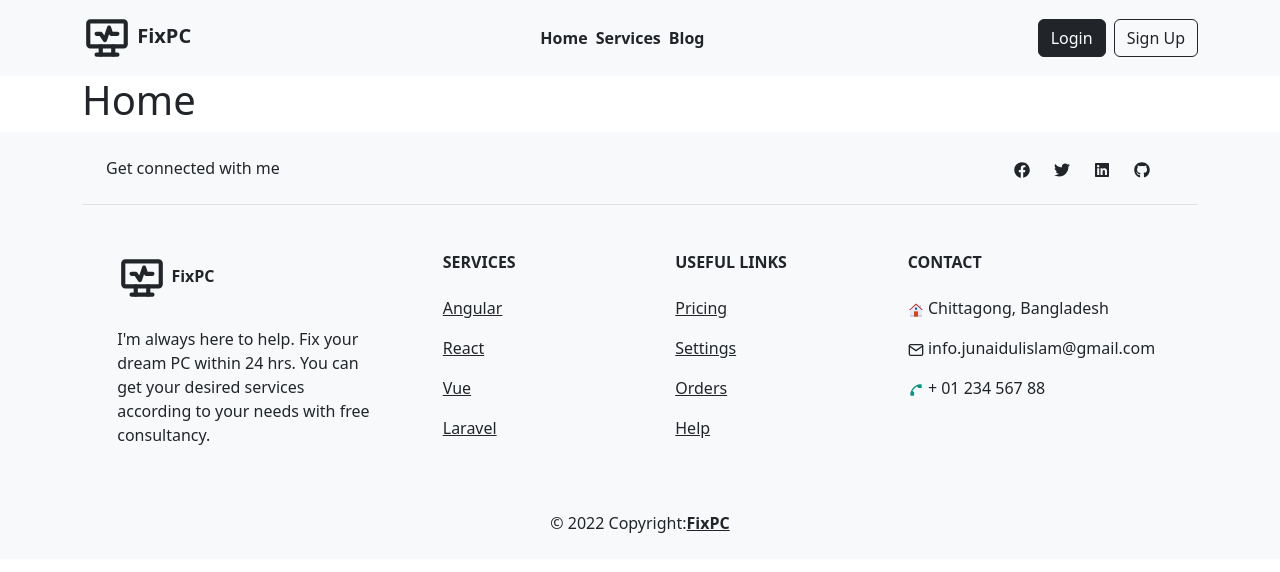
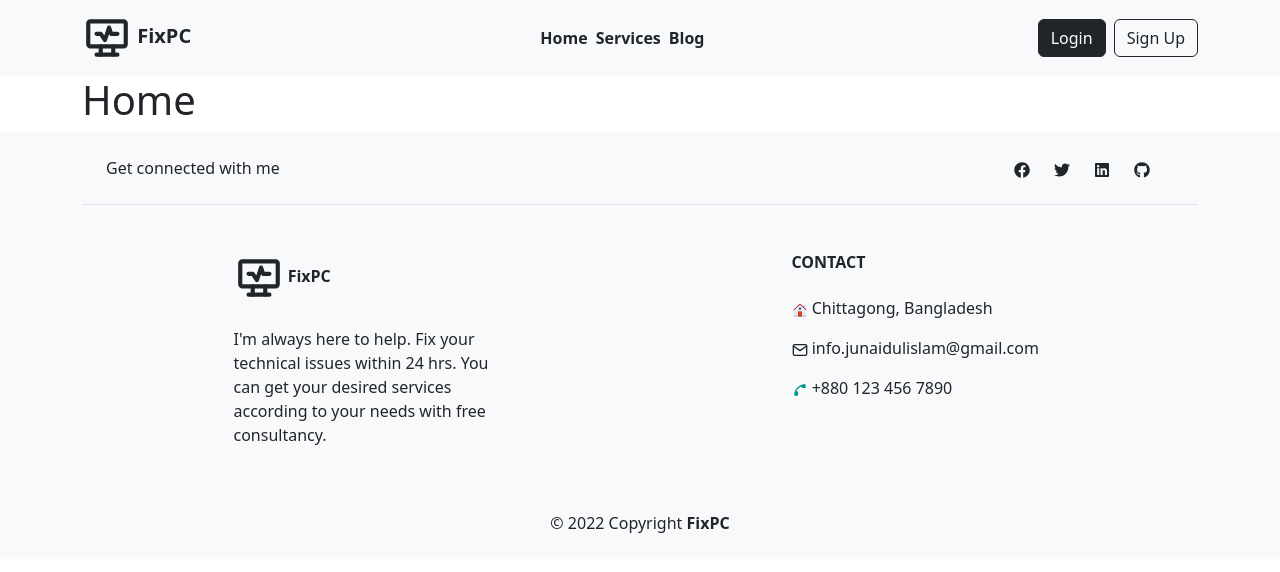
Before and after one commit to junaaid96/fix-pc-client, a React (Create React App) app: page / in a window 1280 px wide. Shown: the top 572 px of the page. Built offline with nearby package versions, Linux system fonts and the light colour scheme.

Commit message:
footer updated

```diff
--- a/src/Pages/Shared/Footer/Footer.js
+++ b/src/Pages/Shared/Footer/Footer.js
@@ -4,6 +4,7 @@ import { FaFacebook, FaTwitter, FaLinkedin, FaGithub } from "react-icons/fa";
 import { FcHome, FcPhone } from "react-icons/fc";
 import { FiMail } from "react-icons/fi";
 import { TbHeartRateMonitor } from "react-icons/tb";
+import { Link } from "react-router-dom";
 
 const Footer = () => {
     return (
@@ -36,59 +37,13 @@ const Footer = () => {
                                 <TbHeartRateMonitor size={50} /> FixPC
                             </h6>
                             <p>
-                                I'm always here to help. Fix your dream PC within 24 hrs. You can get your desired services according to your needs with free consultancy.
+                                I'm always here to help. Fix your technical
+                                issues within 24 hrs. You can get your desired
+                                services according to your needs with free
+                                consultancy.
                             </p>
                         </div>
-                        <div className="col-md-2 col-lg-2 col-xl-2 mx-auto mb-4">
-                            <h6 className="text-uppercase fw-bold mb-4">
-                                Services
-                            </h6>
-                            <p>
-                                <a href="#!" className="text-reset">
-                                    Angular
-                                </a>
-                            </p>
-                            <p>
-                                <a href="#!" className="text-reset">
-                                    React
-                                </a>
-                            </p>
-                            <p>
-                                <a href="#!" className="text-reset">
-                                    Vue
-                                </a>
-                            </p>
-                            <p>
-                                <a href="#!" className="text-reset">
-                                    Laravel
-                                </a>
-                            </p>
-                        </div>
-                        <div className="col-md-3 col-lg-2 col-xl-2 mx-auto mb-4">
-                            <h6 className="text-uppercase fw-bold mb-4">
-                                Useful links
-                            </h6>
-                            <p>
-                                <a href="#!" className="text-reset">
-                                    Pricing
-                                </a>
-                            </p>
-                            <p>
-                                <a href="#!" className="text-reset">
-                                    Settings
-                                </a>
-                            </p>
-                            <p>
-                                <a href="#!" className="text-reset">
-                                    Orders
-                                </a>
-                            </p>
-                            <p>
-                                <a href="#!" className="text-reset">
-                                    Help
-                                </a>
-                            </p>
-                        </div>
+
                         <div className="col-md-4 col-lg-3 col-xl-3 mx-auto mb-md-0 mb-4">
                             <h6 className="text-uppercase fw-bold mb-4">
                                 Contact
@@ -100,19 +55,19 @@ const Footer = () => {
                                 <FiMail /> info.junaidulislam@gmail.com
                             </p>
                             <p>
-                                <FcPhone /> + 01 234 567 88
+                                <FcPhone /> +880 123 456 7890
                             </p>
                         </div>
                     </div>
                 </div>
                 <div className="text-center p-4">
-                    © 2022 Copyright:
-                    <a
-                        className="text-reset fw-bold"
-                        href="https://fixpc-fe9de.web.app/"
+                    © 2022 Copyright{" "}
+                    <Link
+                        to="/"
+                        className="text-reset fw-bold text-decoration-none"
                     >
                         FixPC
-                    </a>
+                    </Link>
                 </div>
             </Container>
         </div>
```
